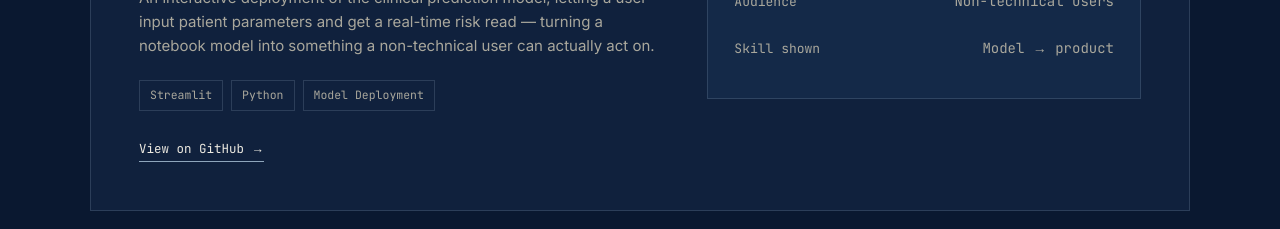
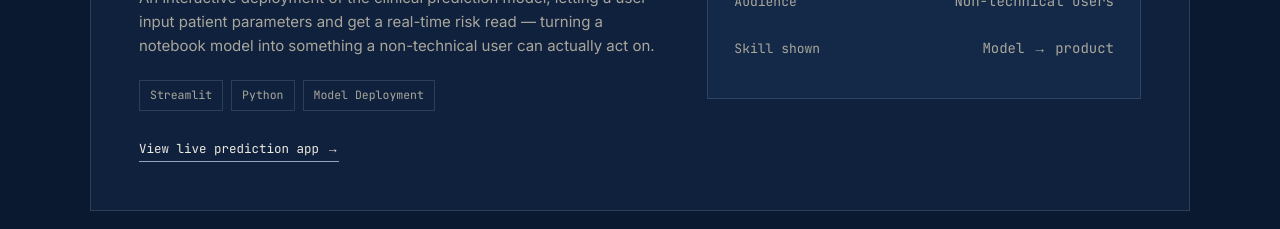
Before and after one commit to Rebexcode/my-portfolio, a Next.js app: page / in a window 1280 px wide. Shown: the part 2660-2889 px from the top of the page. Built offline with nearby package versions, Linux system fonts and the light colour scheme.

Commit message:
Update project link to live app and remove obsolete README file

```diff
--- a/app/components/Projects.js
+++ b/app/components/Projects.js
@@ -25,8 +25,8 @@ const PROJECTS = [
     description:
       "An interactive deployment of the clinical prediction model, letting a user input patient parameters and get a real-time risk read — turning a notebook model into something a non-technical user can actually act on.",
     chips: ["Streamlit", "Python", "Model Deployment"],
-    link: "https://github.com/Rebexcode/heart-attack-streamlit",
-    linkLabel: "View on GitHub",
+    link: "https://rebexcode-heart-attack-streamlit-app-3tb9is.streamlit.app/",
+    linkLabel: "View live prediction app",
     readoutTitle: "What it demonstrates",
     metrics: [
       { label: "Input → Output", value: "Live risk score", small: true },
```
Also changed, not shown: my-portfolio/README.md (deleted).
